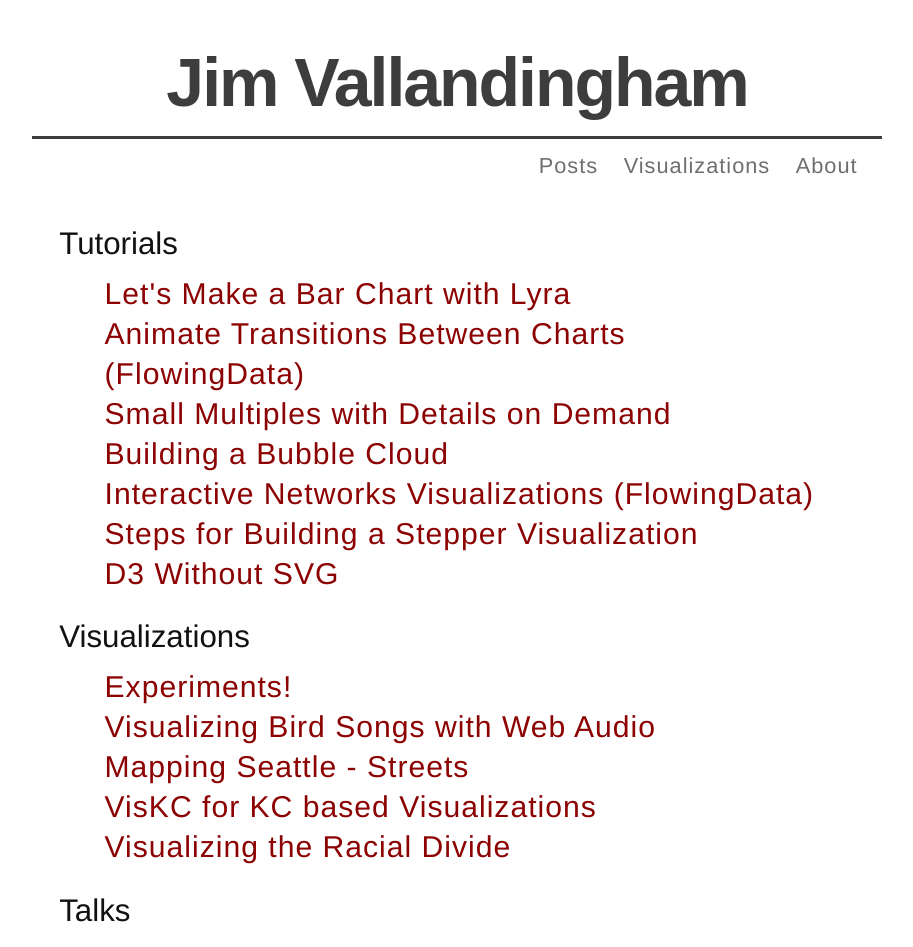
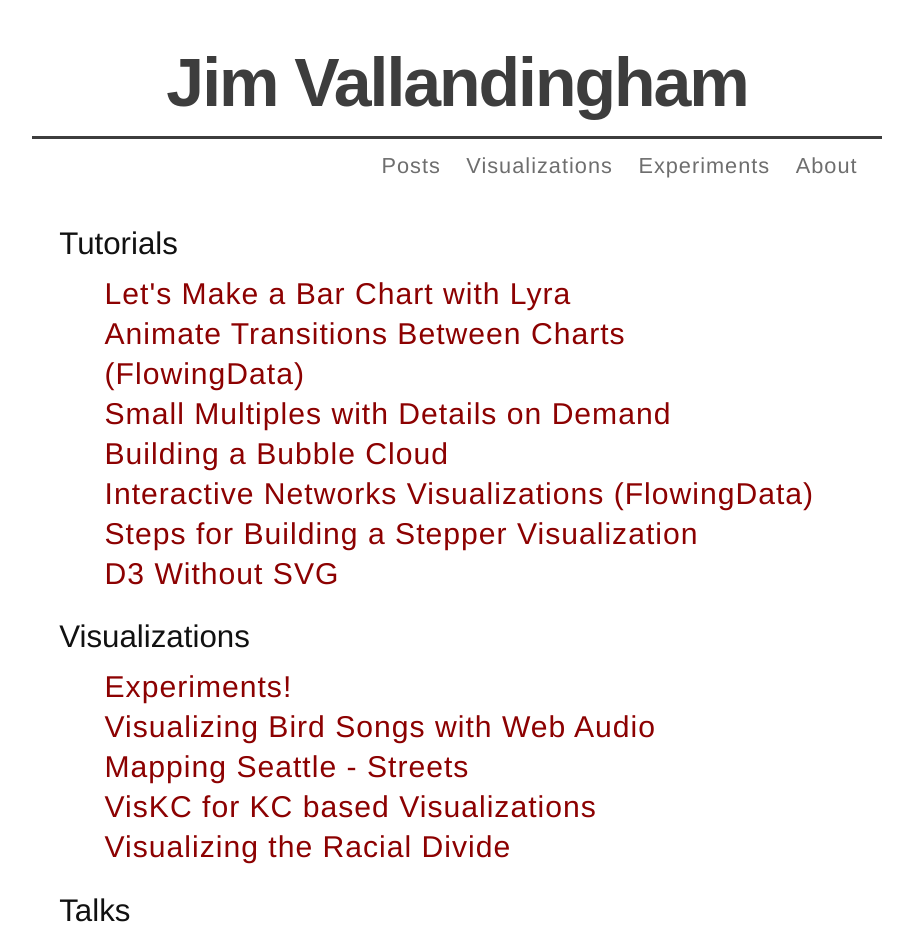
Before and after one commit to vlandham/vlandham.github.com, a Jekyll site: the page built from index.html, in a window 1280 px wide. Shown: the top 947 px of the page, without its empty margins (183-1096 px from the left). Built offline with Jekyll 4.4.1, drawn with Linux system fonts in a browser that asks for light colours; some web fonts are replaced; Markdown is read by kramdown in place of the engine named in the settings.

Commit message:
add experiments

```diff
--- a/_layouts/default.html
+++ b/_layouts/default.html
@@ -44,6 +44,7 @@
         <ul>
           <li><a href='/'>Posts</a></li>
           <li><a href='/vis'>Visualizations</a></li>
+          <li><a href='/experiments'>Experiments</a></li>
           <li><a href='/about.html'>About</a></li>
         </ul>
       </div>
--- a/_layouts/html5_post.html
+++ b/_layouts/html5_post.html
@@ -45,6 +45,7 @@
         <ul>
           <li><a href='/'>Posts</a></li>
           <li><a href='/vis'>Visualizations</a></li>
+          <li><a href='/experiments'>Experiments</a></li>
           <li><a href='/about.html'>About</a></li>
         </ul>
       </div>
```
